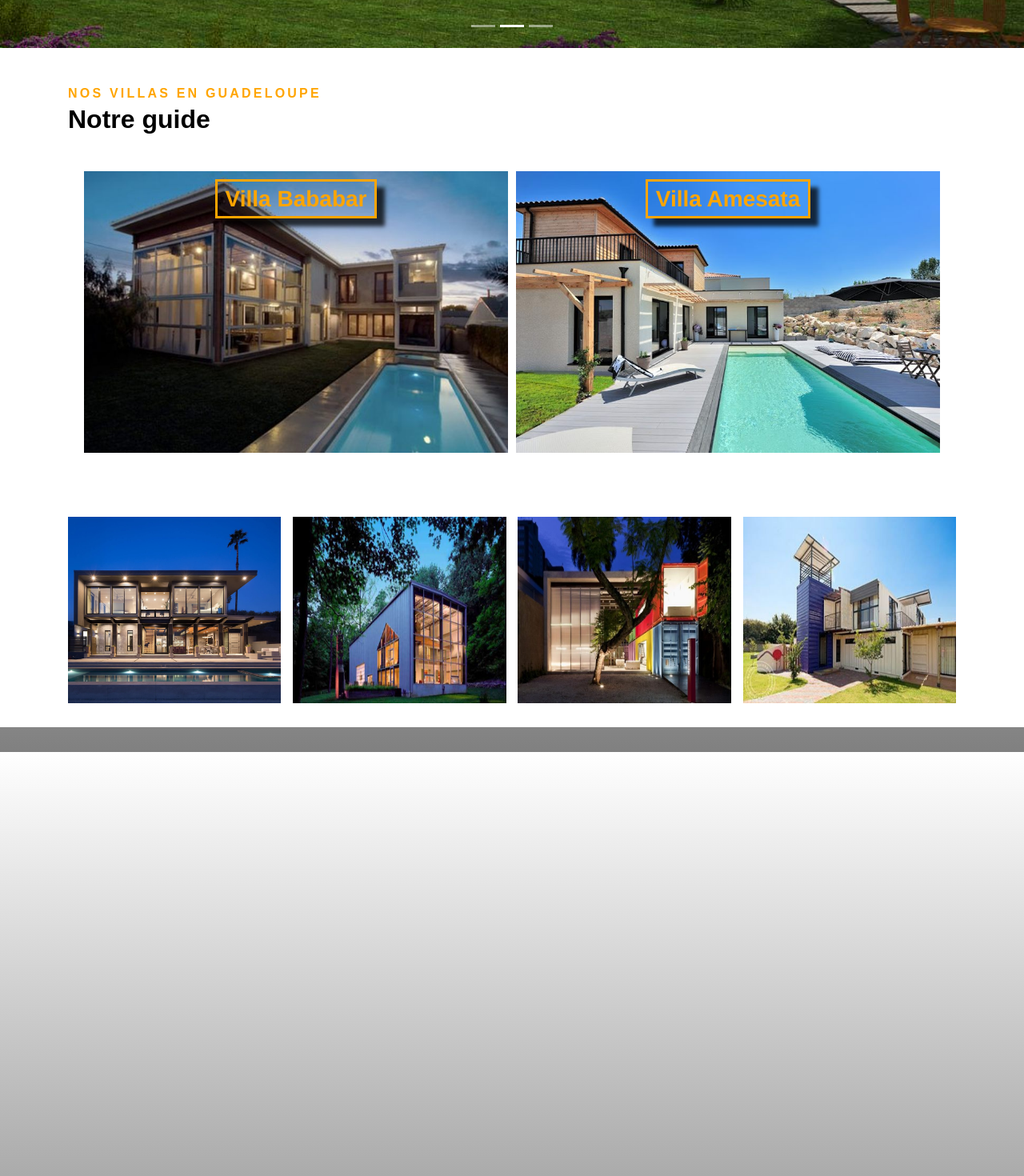
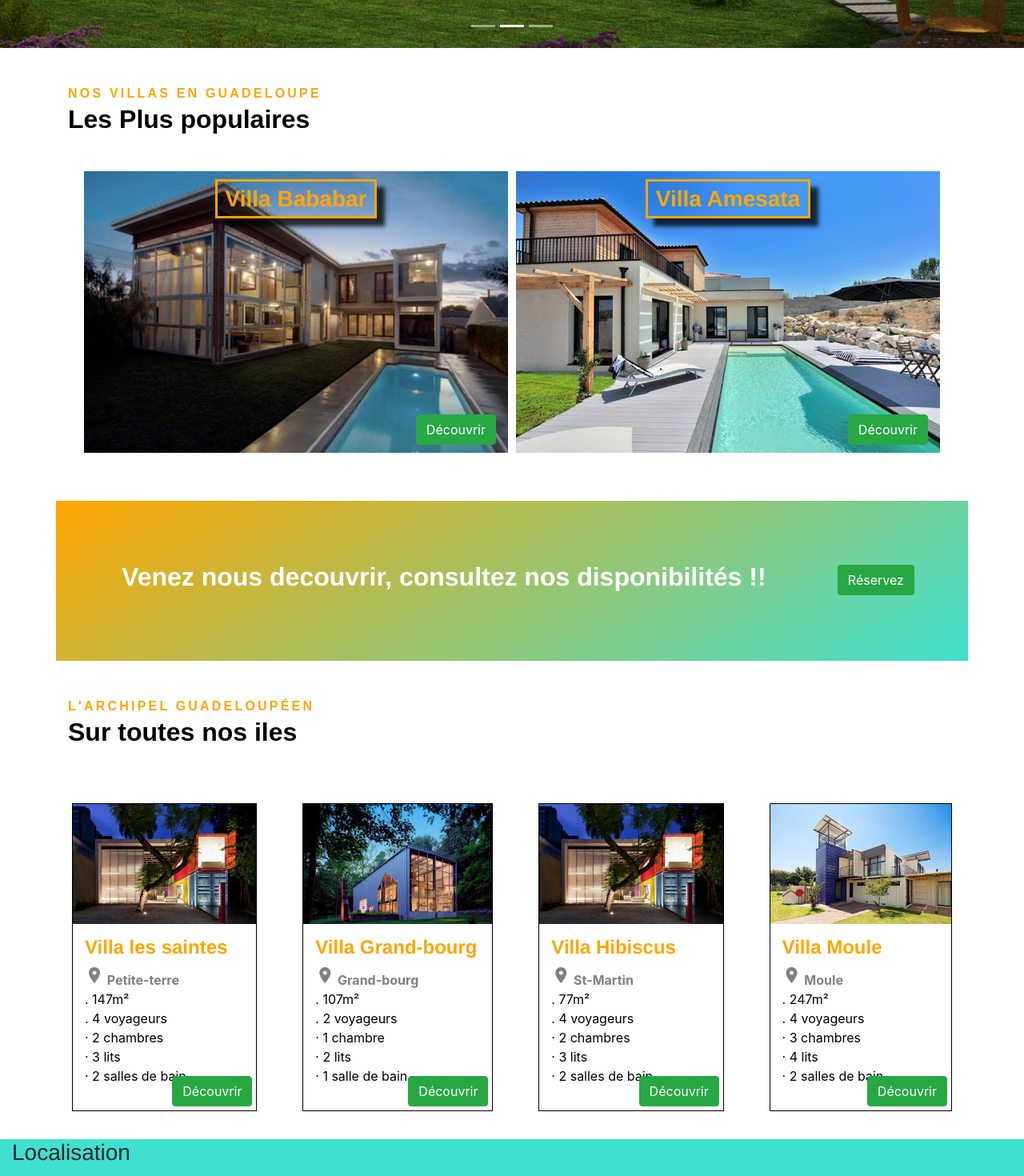
Before and after one commit to objectifMH/containerMirroor, an Angular app: page / in a window 1280 px wide. Shown: the part 660-2130 px from the top of the page at 80% size. Built offline with nearby package versions, Linux system fonts and the light colour scheme.

Commit message:
reservez /deploy

```diff
--- a/src/app/app.component.html
+++ b/src/app/app.component.html
@@ -170,39 +170,222 @@
   </div>
 
 </div>
-
-<div class="villas">
-  <div class="col-md-8" class="our_villas container">
-    <p class="subtitle text-primary">Nos Villas en Guadeloupe</p>
-    <h2>Notre guide</h2>
+<div class="container_headline_section">
+  <div class="col-md-8" class="headline_section container">
+    <p class="headline_first text-primary">Nos Villas en Guadeloupe</p>
+    <h2>Les Plus populaires</h2>
   </div>
 </div>
-
-
-
 <div class="container_img container-fluid d-flex flex-column justify-content-between ">
   <div class="top container_img container d-flex flex-row justify-content-between ">
     <div class="top container_img container-fluid d-flex flex-row justify-content-between ">
       <div class="position-relative right">
         <h3 class="h3_villa">Villa Bababar</h3>
         <img  src="assets/img/1.jpg">
+        <a routerLink="#" title="Aller à Villa Babacar" class="savoir_plus">
+          <span class="btn btn-success">Découvrir</span>
+        </a>
       </div>
       <div class="position-relative left">
         <h3 class="h3_villa">Villa Amesata</h3>
         <img  src="assets/img/2.jpg">
+        <a routerLink="#" title="Aller à Villa Amesata" class="savoir_plus">
+          <span class="btn btn-success">Découvrir</span>
+        </a>
       </div>
 
     </div>
   </div>
+
+  <!-- reservez  -->
+  <div class="container background_orange reservez_maintenant">
+    <div class="container">
+      <h3>
+        Venez nous decouvrir, consultez nos disponibilités !!
+      </h3>
+      <div class="btn btn-success">
+        Réservez
+      </div>
+    </div>
+  </div>
+  <!-- fin reservez -->
+
+  <div class="container_headline_section">
+    <div class="col-md-8" class="headline_section container">
+      <p class="headline_first text-primary">L'archipel Guadeloupéen</p>
+      <h2>Sur toutes nos iles </h2>
+    </div>
+  </div>
+
   <div class="bottom container d-flex flex-row justify-content-between">
-    <img  src="assets/img/7.jpg">
-    <img  src="assets/img/4.jpg">
-    <img  src="assets/img/5.jpg">
-    <img  src="assets/img/6.jpg">
+
+
+
+    <div class="container_annonce d-flex flex-column justify-content-between">
+      <img  src="assets/img/11.jpg">
+      <div class="text">
+        <h4>
+          Villa les saintes
+        </h4>
+        <p>
+          <span class="d-block grey" >
+            <span class="material-icons">
+              location_on
+            </span>
+            Petite-terre
+          </span>
+          <span class="d-block">. 147m² </span>
+          <span class="d-block">. 4 voyageurs </span>
+          <span class="d-block">· 2 chambres</span>
+          <span class="d-block">· 3 lits </span>
+          <span class="d-block">· 2 salles de bain</span>
+        </p>
+        <a routerLink="#" title="" class="savoir_plus">
+          <span class="btn btn-success">Découvrir</span>
+        </a>
+      </div>
+    </div>
+    <div class="container_annonce d-flex flex-column justify-content-between">
+      <img  src="assets/img/4.jpg">
+      <div class="text">
+        <h4>
+          Villa Grand-bourg
+        </h4>
+        <p>
+          <span class="d-block grey" >
+            <span class="material-icons">
+              location_on
+            </span>
+            Grand-bourg
+          </span>
+          <span class="d-block">. 107m² </span>
+          <span class="d-block">. 2 voyageurs </span>
+          <span class="d-block">· 1 chambre</span>
+          <span class="d-block">· 2 lits </span>
+          <span class="d-block">· 1 salle de bain</span>
+        </p>
+        <a routerLink="#" title="" class="savoir_plus">
+          <span class="btn btn-success">Découvrir</span>
+        </a>
+      </div>
+    </div>
+    <div class="container_annonce d-flex flex-column justify-content-between">
+      <img  src="assets/img/5.jpg">
+      <div class="text">
+        <h4>
+          Villa Hibiscus
+        </h4>
+        <p>
+          <span class="d-block grey" >
+            <span class="material-icons">
+              location_on
+            </span>
+            St-Martin
+          </span>
+          <span class="d-block">. 77m² </span>
+          <span class="d-block">. 4 voyageurs </span>
+          <span class="d-block">· 2 chambres</span>
+          <span class="d-block">· 3 lits </span>
+          <span class="d-block">· 2 salles de bain</span>
+        </p>
+        <a routerLink="#" title="" class="savoir_plus">
+          <span class="btn btn-success">Découvrir</span>
+        </a>
+      </div>
+    </div>
+    <div class="container_annonce d-flex flex-column justify-content-between">
+      <img  src="assets/img/6.jpg">
+      <div class="text">
+        <h4>
+          Villa Moule
+        </h4>
+        <p>
+          <span class="d-block grey" >
+            <span class="material-icons">
+              location_on
+            </span>
+            Moule
+          </span>
+          <span class="d-block">. 247m² </span>
+          <span class="d-block">. 4 voyageurs </span>
+          <span class="d-block">· 3 chambres</span>
+          <span class="d-block">· 4 lits </span>
+          <span class="d-block">· 2 salles de bain</span>
+        </p>
+        <a routerLink="#" title="" class="savoir_plus">
+          <span class="btn btn-success">Découvrir</span>
+        </a>
+      </div>
+    </div>
   </div>
 </div>
 
 </aside>
+
+<div class="section_localisation container-fluid ">
+  <h3>
+    Localisation
+  </h3>
+</div >
+
+
+<div class="section_engagements background_grey" >
+  <div class="container_headline_section background_grey">
+    <div class="col-md-8" class="headline_section container">
+      <p class="headline_first text-primary">Nos Engagements</p>
+      <h2>En trois points</h2>
+    </div>
+  </div>
+
+  <div class="container engagements">
+    <div class="container_engagements">
+      <div class="top">
+        <span class="material-icons">
+          hearing
+        </span>
+      </div>
+      <div class="bottom">
+        <h4>
+          A votre écoute 24h/24
+        </h4>
+        <p>
+          A votre disposition, jour et nuit. Adressez-vous à notre équipe d'assistance où que vous soyez et à toute heure vous serez écouté.
+        </p>
+      </div>
+    </div>
+    <div class="container_engagements">
+      <div class="top">
+        <span class="material-icons">
+          person
+        </span>
+      </div>
+      <div class="bottom">
+        <h4>
+          Qualité de nos hébergements
+        </h4>
+        <p>
+          Nos villas sont visités et contrôlés selon un référentiel de classement national
+        </p>
+      </div>
+    </div>
+    <div class="container_engagements">
+      <div class="top">
+        <span class="material-icons">
+          eco
+        </span>
+      </div>
+      <div class="bottom">
+        <h4>
+          L'écologie est un atout pour notre société
+        </h4>
+        <p>
+          Des hébérgements écologique qui respecte la nature.
+        </p>
+      </div>
+    </div>
+  </div>
+</div>
+
 
 
 <section>
--- a/src/app/app.component.scss
+++ b/src/app/app.component.scss
@@ -188,7 +188,7 @@
 }
 
 .head_container.opacity_true {
-    opacity: 0.9 ;
+    opacity: 0.8 ;
     background:#f3f3f3;
     box-shadow: 1px 1px 4px 0px rgba(0, 0, 0, 0.75);
     .ul_pc {
@@ -204,6 +204,34 @@
 }
 
 
+.container_headline_section {
+    background: white;
+    padding: 45px 25px 35px;
+    font-family: Poppins,sans-serif;
+
+    .headline_section {
+
+        .headline_first {
+            text-transform: uppercase;
+            color: orange !important;
+
+            margin-bottom: 0;
+            letter-spacing: .2em;
+            font-weight: 700;
+        }
+
+        h2 {
+            font-size: 2rem;
+            margin-bottom: .5rem;
+            font-family: Poppins,sans-serif;
+            font-weight: 700;
+            line-height: 1.3;
+
+            color: black;
+            text-align: left;
+        }
+    }
+}
 
 aside {
     background: orange;
@@ -248,34 +276,7 @@ aside {
         }
     }
 
-    .villas {
-        background: white;
-        padding: 45px 25px 35px;
-        font-family: Poppins,sans-serif;
 
-        .our_villas {
-
-            .subtitle {
-                text-transform: uppercase;
-                color: orange !important;
-
-                margin-bottom: 0;
-                letter-spacing: .2em;
-                font-weight: 700;
-            }
-
-            h2 {
-                font-size: 2rem;
-                margin-bottom: .5rem;
-                font-family: Poppins,sans-serif;
-                font-weight: 700;
-                line-height: 1.3;
-
-                color: black;
-                text-align: left;
-            }
-        }
-    }
 
     .container_img {
         padding-bottom: 30px;
@@ -289,6 +290,12 @@ aside {
 
             img {
                 width: 98%;
+            }
+
+            .savoir_plus {
+                position: absolute;
+                bottom: 10px;
+                right: 20px;
             }
         }
 
@@ -305,14 +312,130 @@ aside {
 
             }
         }
+
         .bottom {
             margin-top: 20px;
-            img {
-                width: 24%;
+            color: black;
+
+            .container_annonce {
+                border: 1px solid black;
+                margin: 5px;
+                img {
+                    width: 100%;
+                    height: 150px;
+                }
+
+                .text {
+                    padding: 15px;
+                    text-align: left;
+                    position: relative;
+                    h4 {
+                        color: $color_orange;
+                        font-weight: bolder;
+                    }
+
+                    .grey {
+                        color: $color_grey;
+                        font-weight: bold;
+                    }
+
+                    .savoir_plus {
+                        position: absolute;
+                        bottom: 5px;
+                        right: 5px;
+                    }
+                }
+                cursor: pointer;
+                transition: .3s ease-in-out;
+                &:hover {
+                    transform: scale(1.05);
+                    box-shadow: 10px 10px 5px 0 rgba(0,0,0,.75);
+                }
+            }
+
+        }
+    }
+
+}
+
+
+.background_grey {
+    background: $color_grey !important;
+}
+
+.background_orange {
+    background: linear-gradient(150deg, orange 0%, turquoise 100%);}
+
+.reservez_maintenant {
+    height: 200px;
+    display: flex;
+    flex-direction: row;
+    align-items: center;
+    justify-content: center;
+
+    .container {
+
+        display: flex;
+        flex-direction: row;
+        align-items: center;
+        justify-content: space-around;
+    h3 {
+        font-size: 2em;
+        font-weight: bolder;
+        padding: 15px;
+        color: white;
+        }
+    }
+}
+
+
+.section_engagements {
+    .engagements {
+        display: flex;
+        flex-direction: row;
+        justify-content: space-between;
+        flex: 1;
+
+        .container_engagements {
+            width: 33%;
+            .top {
+
+                display: flex;
+                align-items: center;
+                justify-content: center;
+                height: 100px;
+                color: $color_orange;
+
+                .material-icons {
+                    font-size: 3em;
+                }
+            }
+            .bottom {
+                display: flex;
+                flex-direction: column;
+                align-items: center;
+                justify-content: center;
+                h4 {
+                    text-align: center;
+                    padding: 5px;
+                    color: white;
+                }
+
+                p {
+                    text-align: center;
+                    padding: 10px;
+                    color: black;
+                }
             }
         }
     }
 
+}
+
+.section_localisation {
+    //background: linear-gradient(150deg, turquoise 0%, orange 100%);
+    height: 500px;
+    background: turquoise;
 }
 
 section {
```
